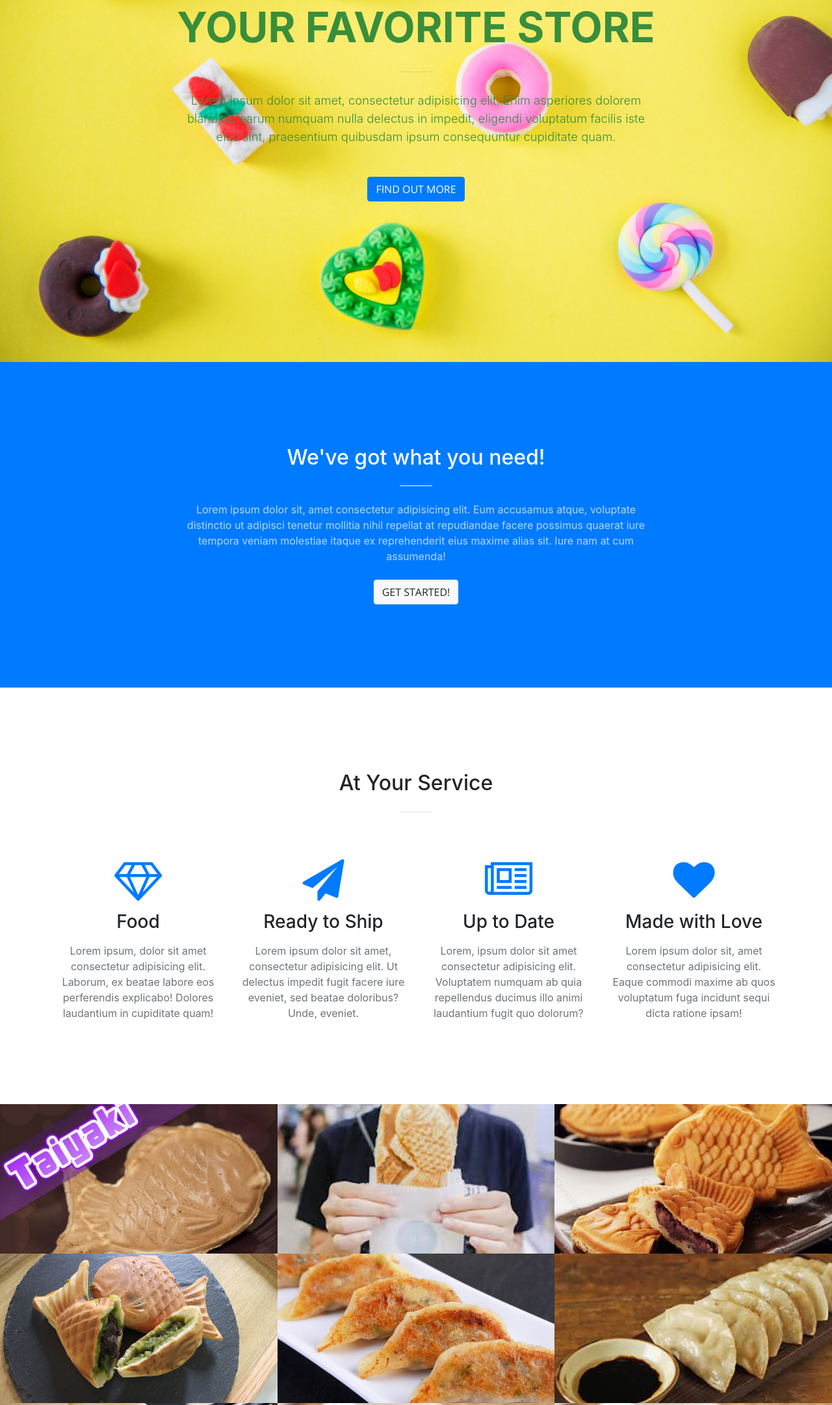
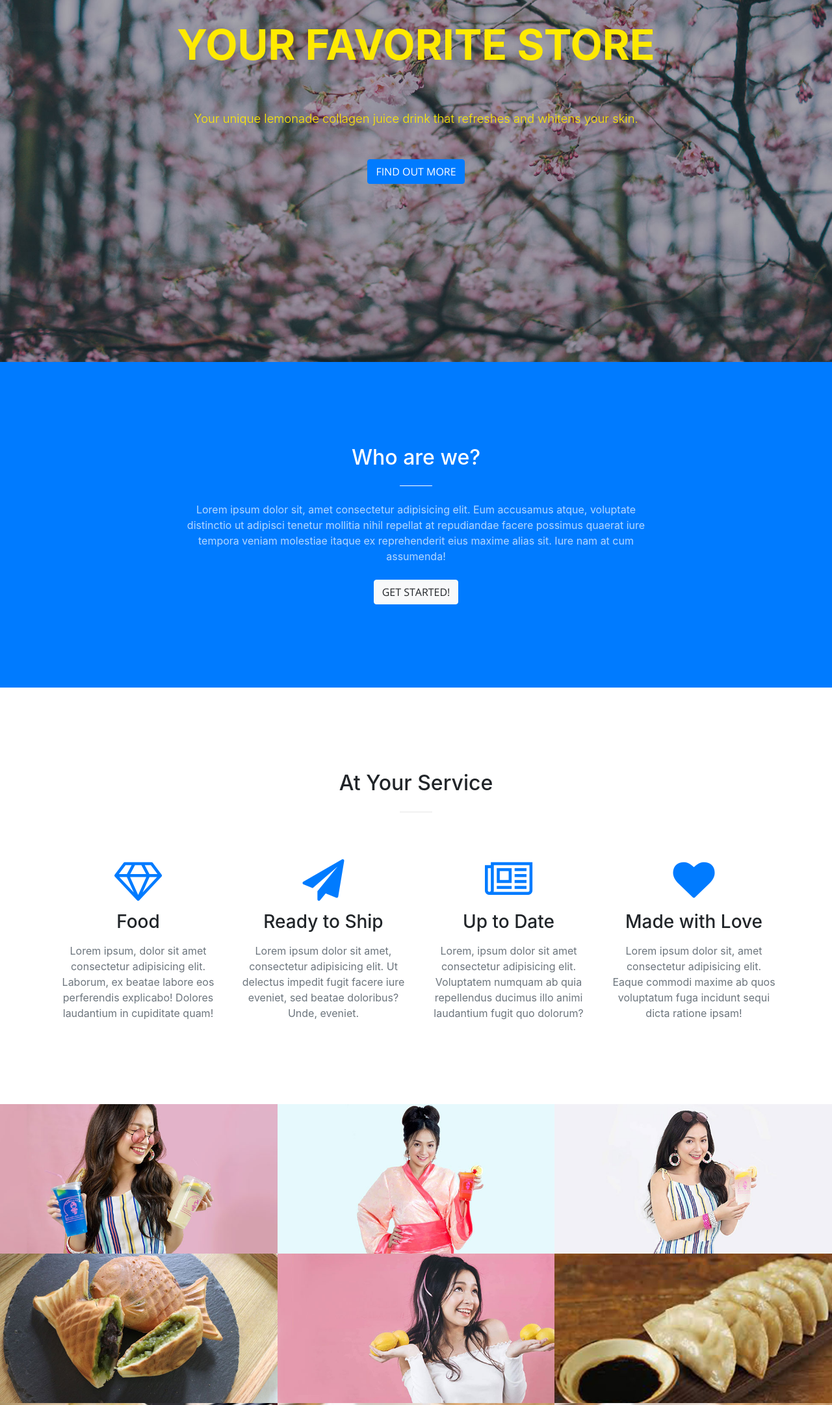
Before and after one commit to xchangrey/rui, a website with bundled scripts: page index.html in a window 1280 px wide. Shown: the part 243-2405 px from the top of the page at 65% size. Built offline with nearby package versions, Linux system fonts and the light colour scheme.

Commit message:
Adding the correct photos and content

```diff
--- a/index.html
+++ b/index.html
@@ -8,7 +8,7 @@
     <meta name="description" content="">
     <meta name="author" content="">
 
-    <title>Rui Store</title>
+    <title>Rui's Gyozaki</title>
 
     <!-- Bootstrap core CSS -->
     <link href="vendor/bootstrap/css/bootstrap.min.css" rel="stylesheet">
@@ -32,7 +32,7 @@
     <nav class="navbar navbar-expand-lg navbar-light fixed-top" id="mainNav">
       <div class="container">
         <a class="navbar-brand js-scroll-trigger" href="#page-top">
-          Rui</a>
+          Collagen</a>
         <button class="navbar-toggler navbar-toggler-right" type="button" data-toggle="collapse" data-target="#navbarResponsive" aria-controls="navbarResponsive" aria-expanded="false" aria-label="Toggle navigation">
           <span class="navbar-toggler-icon"></span>
         </button>
@@ -65,7 +65,7 @@
             <hr>
           </div>
           <div class="col-lg-8 mx-auto">
-            <p class="text-faded mb-5">Lorem ipsum dolor sit amet, consectetur adipisicing elit. Enim asperiores dolorem blanditiis earum numquam nulla delectus in impedit, eligendi voluptatum facilis iste eius sint, praesentium quibusdam ipsum consequuntur cupiditate quam.</p>
+            <p class="text-faded mb-5">Your unique lemonade collagen juice drink that refreshes and whitens your skin.</p>
             <a class="btn btn-primary btn-xl js-scroll-trigger" href="#about">Find Out More</a>
           </div>
         </div>
@@ -76,7 +76,7 @@
       <div class="container">
         <div class="row">
           <div class="col-lg-8 mx-auto text-center">
-            <h2 class="section-heading text-white">We've got what you need!</h2>
+            <h2 class="section-heading text-white">Who are we?</h2>
             <hr class="light my-4">
             <p class="text-faded mb-4">Lorem ipsum dolor sit, amet consectetur adipisicing elit. Eum accusamus atque, voluptate distinctio ut adipisci tenetur mollitia nihil repellat at repudiandae facere possimus quaerat iure tempora veniam molestiae itaque ex reprehenderit eius maxime alias sit. Iure nam at cum assumenda!</p>
             <a class="btn btn-light btn-xl js-scroll-trigger" href="#services">Get Started!</a>
@@ -133,7 +133,7 @@
         <div class="row no-gutters popup-gallery">
           <div class="col-lg-4 col-sm-6">
             <a class="portfolio-box" href="img/portfolio/fullsize/1.jpg">
-              <img class="img-fluid" src="img/portfolio/thumbnails/rui1.jpg" alt="">
+              <img class="img-fluid" src="img/portfolio/thumbnails/collagen1-sm.jpg" alt="">
               <div class="portfolio-box-caption">
                 <div class="portfolio-box-caption-content">
                   <div class="project-category text-faded">
@@ -149,7 +149,7 @@
           </div>
           <div class="col-lg-4 col-sm-6">
             <a class="portfolio-box" href="img/portfolio/fullsize/2.jpg">
-              <img class="img-fluid" src="img/portfolio/thumbnails/rui2.jpg" alt="">
+              <img class="img-fluid" src="img/portfolio/thumbnails/collagen2-sm.jpg" alt="">
               <div class="portfolio-box-caption">
                 <div class="portfolio-box-caption-content">
                   <div class="project-category text-faded">
@@ -165,7 +165,7 @@
           </div>
           <div class="col-lg-4 col-sm-6">
             <a class="portfolio-box" href="img/portfolio/fullsize/3.jpg">
-              <img class="img-fluid" src="img/portfolio/thumbnails/rui3.jpg" alt="">
+              <img class="img-fluid" src="img/portfolio/thumbnails/collagen3-sm.jpg" alt="">
               <div class="portfolio-box-caption">
                 <div class="portfolio-box-caption-content">
                   <div class="project-category text-faded">
@@ -197,7 +197,7 @@
           </div>
           <div class="col-lg-4 col-sm-6">
             <a class="portfolio-box" href="img/portfolio/fullsize/5.jpg">
-              <img class="img-fluid" src="img/portfolio/thumbnails/rui5.jpg" alt="">
+              <img class="img-fluid" src="img/portfolio/thumbnails/collagen5-sm.jpg" alt="">
               <div class="portfolio-box-caption">
                 <div class="portfolio-box-caption-content">
                   <div class="project-category text-faded">
@@ -278,13 +278,13 @@
         </div>
       </div>
     </section>
-<!--
+
     <section class="bg-dark text-white">
       <div class="container text-center">
         <h2 class="mb-4">Free Download at Start Bootstrap!</h2>
         <a class="btn btn-light btn-xl sr-button" href="http://startbootstrap.com/template-overviews/creative/">Download Now!</a>
       </div>
-    </section> -->
+    </section>
 
     <section id="contact">
       <div class="container">
--- a/scss/_masthead.scss
+++ b/scss/_masthead.scss
@@ -2,7 +2,7 @@
 header.masthead {
   padding-top: 10rem;
   padding-bottom: calc(10rem - 56px);
-  background-image: url('../img/hero.jpg');
+  background-image: url('../img/hero_2.jpg');
   background-position: center center;
   @include background-cover;
   hr {
--- a/scss/_variables.scss
+++ b/scss/_variables.scss
@@ -12,4 +12,4 @@ $gray-800: #343a40 !default;
 $gray-900: #212529 !default;
 $black: #000 !default;
 
-$primary: #388e3c !default;
+$primary: #FFFACD!default;
```
Also changed, not shown: css/creative.css, css/creative.min.css, img/hero_2.jpg (added), img/logo.png, img/portfolio/fullsize/1.jpg, img/portfolio/fullsize/2.jpg, img/portfolio/fullsize/3.jpg, img/portfolio/fullsize/4.jpg, img/portfolio/fullsize/5.jpg, img/portfolio/thumbnails/collagen1-sm.jpg (added), img/portfolio/thumbnails/collagen2-sm.jpg (added), img/portfolio/thumbnails/collagen3-sm.jpg (added), img/portfolio/thumbnails/collagen4-sm.jpg (added), img/portfolio/thumbnails/collagen5-sm.jpg (added).
